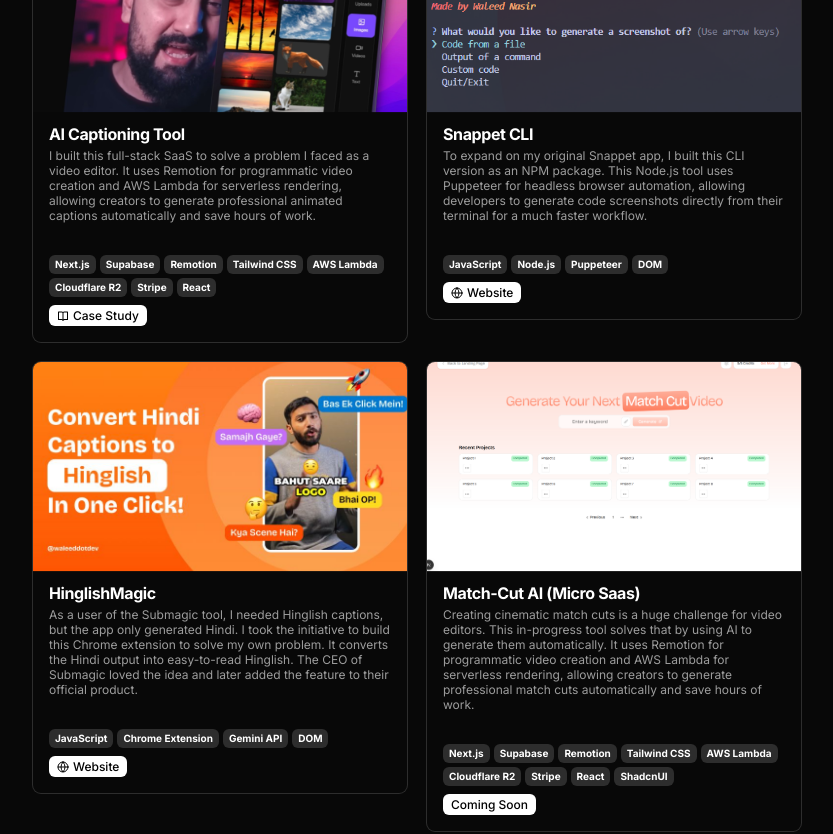
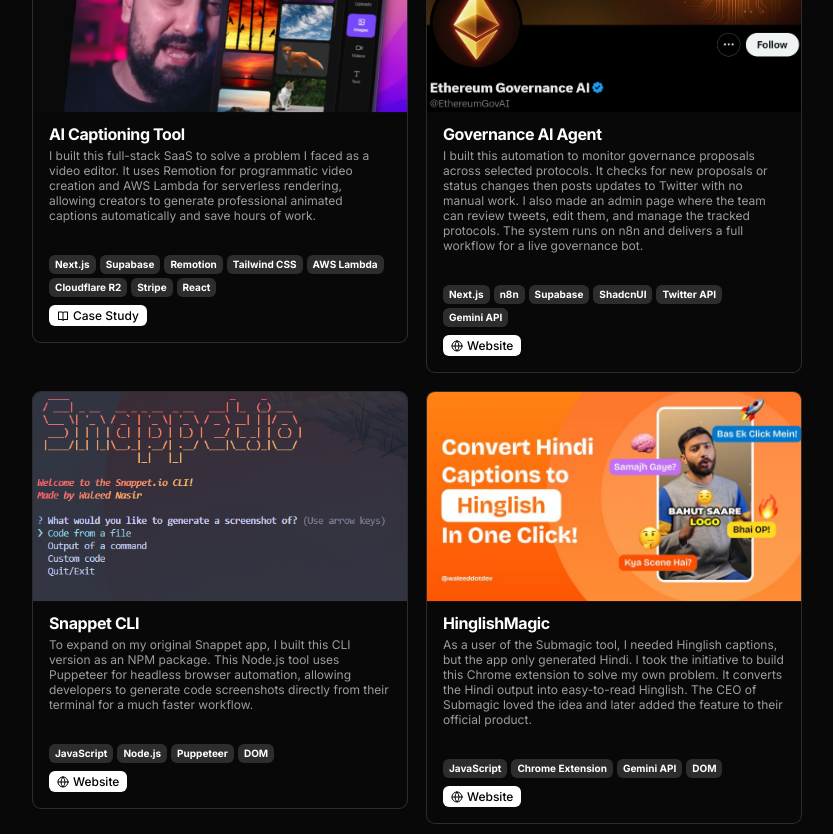
Before and after one commit to waleeddotdev/portfolio, a Next.js app: page / in a window 1280 px wide. Shown: the part 1680-2514 px from the top of the page, without its empty margins (223-1056 px from the left). Built offline with nearby package versions, Linux system fonts and the light colour scheme.

Commit message:
Added one new project

```diff
--- a/app/components/MyProjects.jsx
+++ b/app/components/MyProjects.jsx
@@ -25,6 +25,13 @@
                     casestudy={'/project/caption'}
                 />
                 <ProjectCard
+                    name={"Governance AI Agent"}
+                    img={"/assets/projects/govai/cover.png"}
+                    description={"I built this automation to monitor governance proposals across selected protocols. It checks for new proposals or status changes then posts updates to Twitter with no manual work. I also made an admin page where the team can review tweets, edit them, and manage the tracked protocols. The system runs on n8n and delivers a full workflow for a live governance bot."}
+                    tech={["Next.js", "n8n", "Supabase", "ShadcnUI", "Twitter API", "Gemini API"]}
+                    link={"https://x.com/EthereumGovAI"}
+                />
+                  <ProjectCard
                     name={"Snappet CLI"}
                     img={"/assets/projects/snappetcli/cover.png"}
                     description={"To expand on my original Snappet app, I built this CLI version as an NPM package. This Node.js tool uses Puppeteer for headless browser automation, allowing developers to generate code screenshots directly from their terminal for a much faster workflow."}
```
Also changed, not shown: public/assets/projects/govai/cover.png (added).
